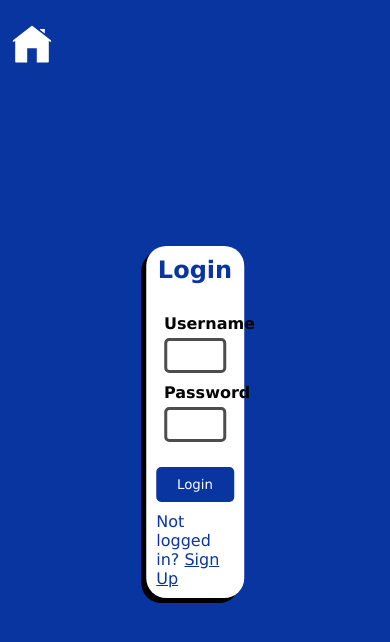
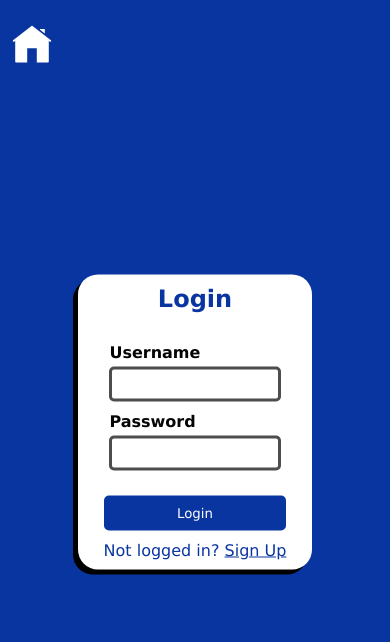
Before and after one commit to kelvinOhaya/bluesky-frontend, a React (Vite) app: page /register in a window 390 px wide. Shown: the top 642 px of the page. Built offline with nearby package versions, Linux system fonts and the light colour scheme; no server answers.

Commit message:
added stying for mobile

```diff
--- a/src/components/loginSignUp/Login.jsx
+++ b/src/components/loginSignUp/Login.jsx
@@ -11,9 +11,8 @@ function Login({ setMode }) {
     username: "",
     password: "",
   });
-
-  const [usernameOrPasswordIsIncorrect, setUsernameOrPasswordIsIncorrect] =
-    useState(false);
+  // possible states: "incorrect credentials"
+  const [error, setError] = useState("");
 
   const handleLogin = async (e) => {
     e.preventDefault();
@@ -25,11 +24,14 @@ function Login({ setMode }) {
       const last = "/chatroom";
       window.location.href = last;
     } else {
-      setUsernameOrPasswordIsIncorrect(true);
+      loginStatus == 500
+        ? setError("server error")
+        : setError("incorrect credentials");
     }
   };
 
   return (
+    <div className={styles.background}>
       <section className={styles.container}>
         <h1>Login</h1>
         <form className={styles.formsContainer} onSubmit={handleLogin}>
@@ -54,8 +56,13 @@ function Login({ setMode }) {
               }
             />
           </div>
-        {usernameOrPasswordIsIncorrect && (
+          {error == "incorrect credentials" && (
             <p className={styles.error}>*Username Or Password Is Incorrect</p>
+          )}
+          {error == "server error" && (
+            <p className={styles.error}>
+              *Sorry, an error on our part has occured
+            </p>
           )}
           <span className={styles.submitAndReminder}>
             <button type="submit">Login</button>
@@ -65,6 +72,7 @@ function Login({ setMode }) {
           </span>
         </form>
       </section>
+    </div>
   );
 }
 
--- a/src/components/loginSignUp/LoginSignUp.module.css
+++ b/src/components/loginSignUp/LoginSignUp.module.css
@@ -81,6 +81,10 @@
   gap: 10px;
 }
 
+.submitAndReminder p {
+  text-align: center;
+}
+
 .submitAndReminder a {
   text-decoration: underline;
   cursor: pointer;
@@ -89,3 +93,29 @@
 .submitAndReminder a:active {
   color: red;
 }
+
+@media (max-width: 840px) {
+  .container {
+    background: white;
+    width: 60%;
+    height: fit-content;
+  }
+  .background {
+    background-color: var(--dark-primary);
+    width: 100vw;
+    height: 100vh;
+    border-radius: 0;
+    display: flex;
+    justify-content: center;
+    align-content: center;
+  }
+}
+
+@media (max-width: 300px) {
+  .container {
+    width: 80%;
+  }
+  .submitAndReminder p {
+    font-size: 0.7rem;
+  }
+}
--- a/src/contexts/auth/AuthProvider.jsx
+++ b/src/contexts/auth/AuthProvider.jsx
@@ -49,7 +49,7 @@ const AuthProvider = ({ children }) => {
   //send a post request to the login route and get an accessToken
   const login = async (credentials) => {
     try {
-      const response = await api.post("/auth/login", credentials);
+      const { response } = await api.post("/auth/login", credentials);
       setAccessToken(response.data.accessToken);
       await fetchUser(response.data.accessToken);
       return response.status;
--- a/src/pages/Home/Home.jsx
+++ b/src/pages/Home/Home.jsx
@@ -56,7 +56,7 @@ function Home() {
               )}
             </div>
           </section>
-          {windowWidth > 480 && (
+          {windowWidth > 450 && (
             <footer className={styles.footer}>
               <ul>
                 <li>Privacy Policy</li>
--- a/src/pages/Home/Home.module.css
+++ b/src/pages/Home/Home.module.css
@@ -177,21 +177,31 @@
   }
 
   .titleAndDescription {
-    margin: 10%;
+    margin: 20%;
+    width: 100%;
     /* background-color: rgba(243, 136, 14, 0.5); */
     display: flex;
     flex-direction: column;
     justify-content: space-between;
+    align-items: center;
     gap: 10px;
-    height: 30%;
+    text-align: center;
   }
 
   .buttonAndIconsContainer {
-    gap: 60px;
+    /* border: 1px solid red; */
+    height: fit-content;
+    margin-top: auto;
+    padding-bottom: auto;
+    gap: 70px;
   }
   .titleAndDescription h1 {
     font-size: 3rem;
   }
+
+  .titleAndDescription p {
+    width: 80%;
+  }
 }
 
 /* Height Media Queries */
```
Lines whose indentation alone changed are shown as unchanged.
